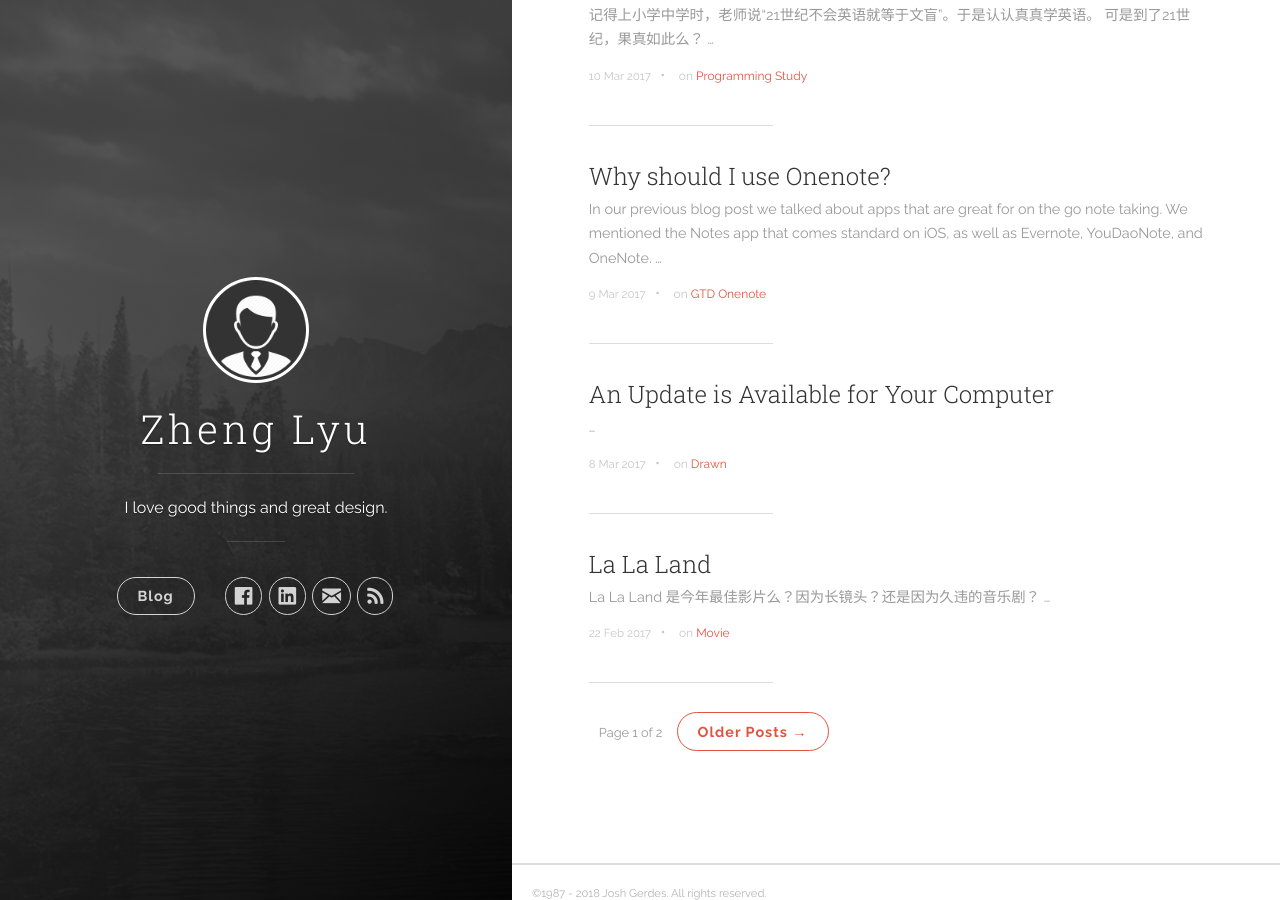
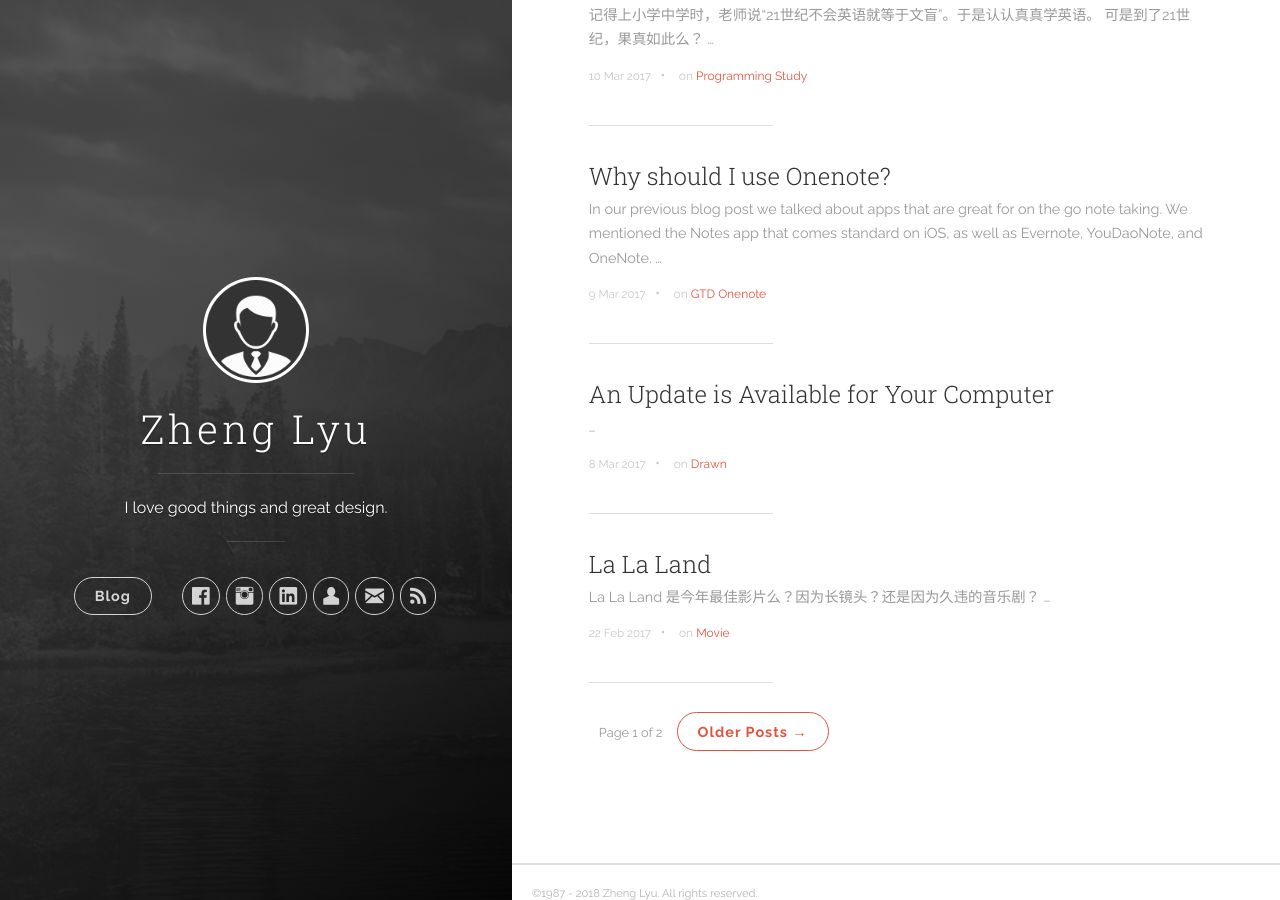
Before and after one commit to zhenglyu/zhenglyu.github.io, a Jekyll site: the page built from index.html, in a window 1280 px wide and 900 px high, scrolled down 1125 px. Built offline with Jekyll 4.4.1, drawn with Linux system fonts in a browser that asks for light colours; the list of posts is cut into pages by our own code.

Commit message:
update-account
update-account

```diff
--- a/_config.yml
+++ b/_config.yml
@@ -7,12 +7,12 @@
 # disqus_shortname: 'your-disqus-name'
 
 author:
-  name: 'Josh Gerdes'
-  email: josh@joshgerdes.com
-  twitter_username: joshgerdes
-  facebook_username: joshgerdes
-  github_username:  joshgerdes
-  linkedin_username:  joshgerdes
+  name: 'Zheng Lyu'
+  email: mail@zhenglyu.com
+  facebook_username: lyu.zheng
+  instagram_username: zhenglyu
+  wechat_username:  zhenglyu
+  linkedin_username:  zhenglyu
 
 defaults:
   -
--- a/_includes/header.html
+++ b/_includes/header.html
@@ -58,7 +58,7 @@
             {% endif %}
 
             {% if site.author.wechat_username %}
-              <!-- GitHub -->
+              <!-- WeChat -->
               <li class="navigation__item">
                 <a href="http://zhenglyu.com/1987/aboutme/" title="{{ site.author.wechat_username }} on WeChat" target="_blank">
                   <i class="icon icon-torso"></i>
```
